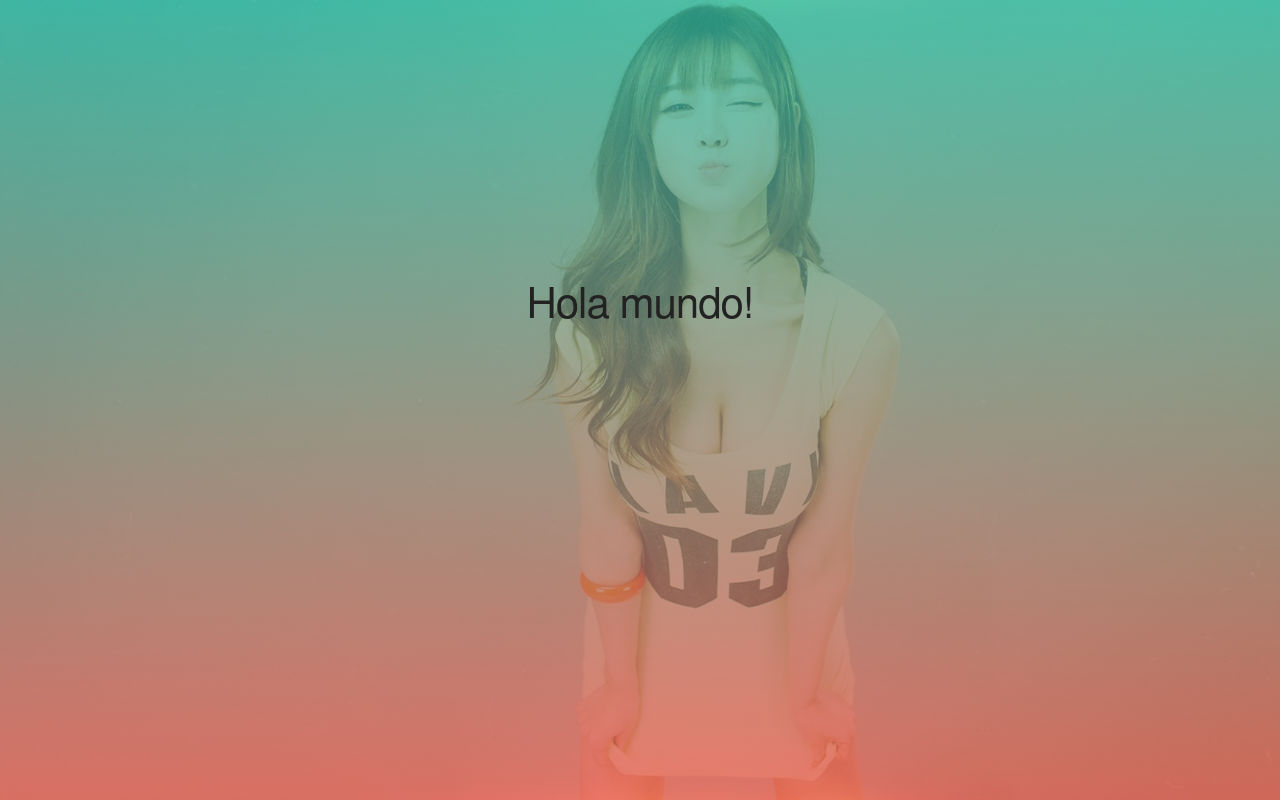
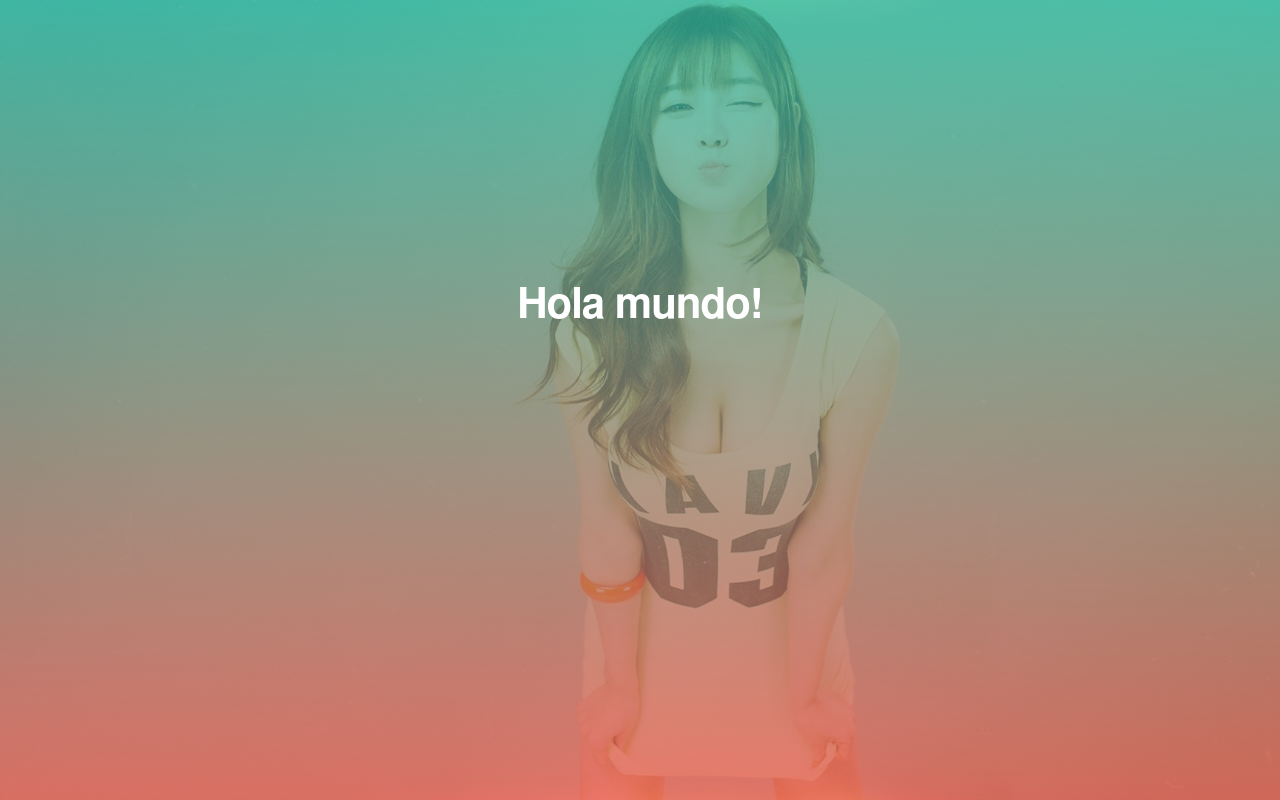
Before and after one commit to Arthas1234/gradiente, a plain HTML site: page index.html in a window 1280 px wide. Drawn offline with Linux system fonts and the light colour scheme.

Commit message:
Ultimos cambios antes de iniciar otro proyecto

```diff
--- a/css/styles.css
+++ b/css/styles.css
@@ -9,4 +9,5 @@ h2{
     -webkit-background-size: cover;
     text-align: center;
     height: 100vh;
+    color: #fff;
 }
--- a/index.html
+++ b/index.html
@@ -12,7 +12,7 @@
 
 <body>
     <div class="fondo">
-        <h2>Hola mundo!</h2>
+        <h2><strong>Hola mundo!</strong></h2>
     </div>
 </body>
 
```
